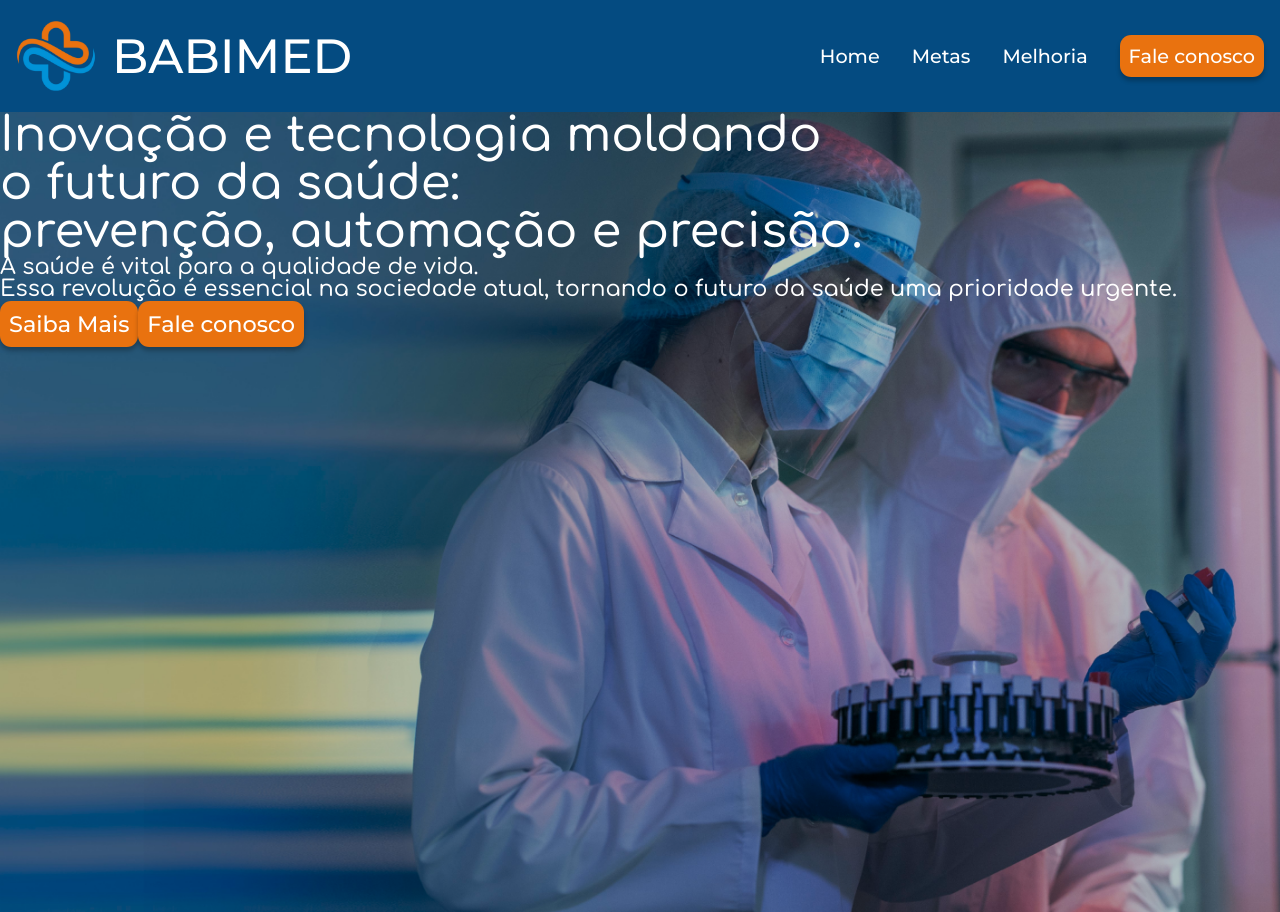
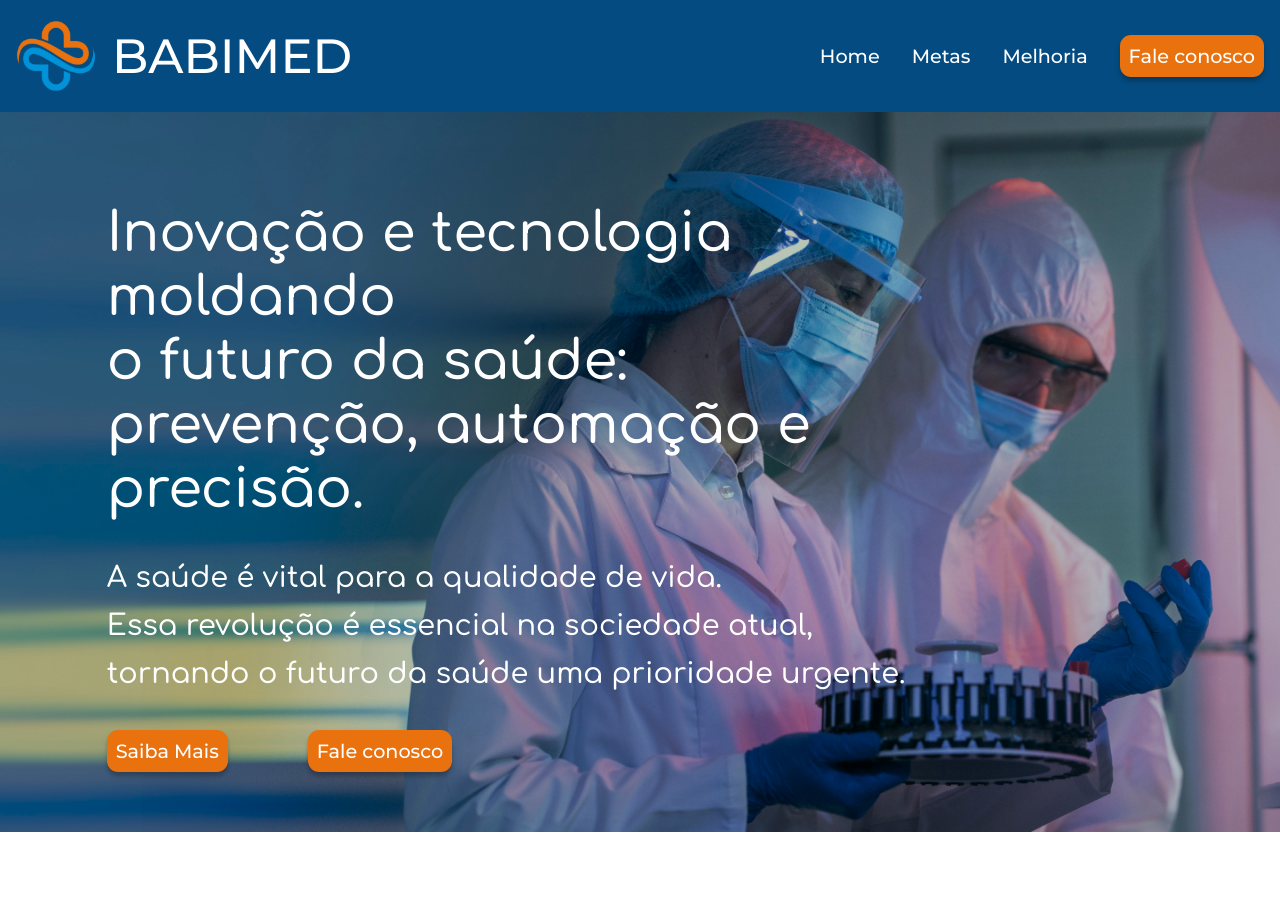
Before and after one commit to Babi-Tech-Cara-4-All/Babi-Tech-Care-4-All-App, a React (Vite) app: page / in a window 1280 px wide. After the commit the page ends 832 px from the top, so only its background shows below. Built offline with nearby package versions, Linux system fonts and the light colour scheme.

Commit message:
:lipstick: grind banner and scroll styles

```diff
--- a/src/Pages/HomePage/HomePage.jsx
+++ b/src/Pages/HomePage/HomePage.jsx
@@ -5,23 +5,21 @@ const HomePage = () => {
   return (
     <div className={styles.homePageContainer}>
       <div className={styles.bannerHomePage}>
-        <div>
+        <div className={styles.infoContainer}>
           <h2>
             Inovação e tecnologia moldando <br /> o futuro da saúde: <br />
             prevenção, automação e precisão.
           </h2>
           <p>
-          A saúde é vital para a qualidade de vida. <br /> Essa revolução é essencial
-          na sociedade atual, tornando o futuro da saúde uma prioridade urgente.
+            A saúde é vital para a qualidade de vida. <br /> Essa revolução é
+            essencial na sociedade atual, tornando o futuro da saúde uma
+            prioridade urgente.
           </p>
-        <Botao cor="laranja">
-          <p>Saiba Mais</p>
-        </Botao>
-        <Botao cor="laranja">
-          <p>Fale conosco</p>
-        </Botao>
+          <div className={styles.buttonsContainer}>
+            <Botao cor="laranja">Saiba Mais</Botao>
+            <Botao cor="laranja">Fale conosco</Botao>
           </div>
-
+        </div>
       </div>
     </div>
   );
--- a/src/Pages/HomePage/HomePage.module.scss
+++ b/src/Pages/HomePage/HomePage.module.scss
@@ -2,18 +2,38 @@
   width: 100%;
 
   .bannerHomePage{
-    height: 100vh;
+    height: 90vh;
     background-image: url("../../assets/imgHomePage/bannerHome.png");
     background-repeat: no-repeat;
     background-size:cover;
     color: #FFF;
     font-family: Comfortaa;
     font-weight: 500;
-    h2{
-      font-size: 3rem;
+    display: grid;
+    grid-template-columns: 1fr 8fr 3fr;
+    grid-template-rows: 3fr 7fr 2fr;
+    grid-template-areas:
+      ". . ."
+      ". info ."
+      ". . .";
+    .infoContainer{
+      grid-area: info;
+      display: flex;
+      flex-direction: column;
+      gap: 2rem;
+      h2{
+        font-size: 3.4rem;
+        line-height: 4rem;
+      }
+      p{
+        font-size: 1.8rem;
+        line-height: 3rem;
+      }
+      .buttonsContainer{
+        display: flex;
+        gap: 5rem;
+      }
     }
-    p{
-      font-size: 1.4rem;
-    }
+
   }
 }
--- a/src/index.scss
+++ b/src/index.scss
@@ -44,3 +44,18 @@ table {
 	border-collapse: collapse;
 	border-spacing: 0;
 }
+
+body::-webkit-scrollbar-track{
+	/*-webkit-box-shadow: inset 0 0 6px rgba(0,0,0,0.3);*/
+	border-radius:0;
+	background-color: #D0D4CE;
+  }
+  body::-webkit-scrollbar{
+    width: 8px;
+    background-color: #044B81;
+  }
+  body::-webkit-scrollbar-thumb{
+    border-radius:0;
+    -webkit-box-shadow: inset 0 0 6px rgba(0,0,0,.3);
+    background-color: #044B81;
+  }
```
Lines whose indentation alone changed are shown as unchanged.
